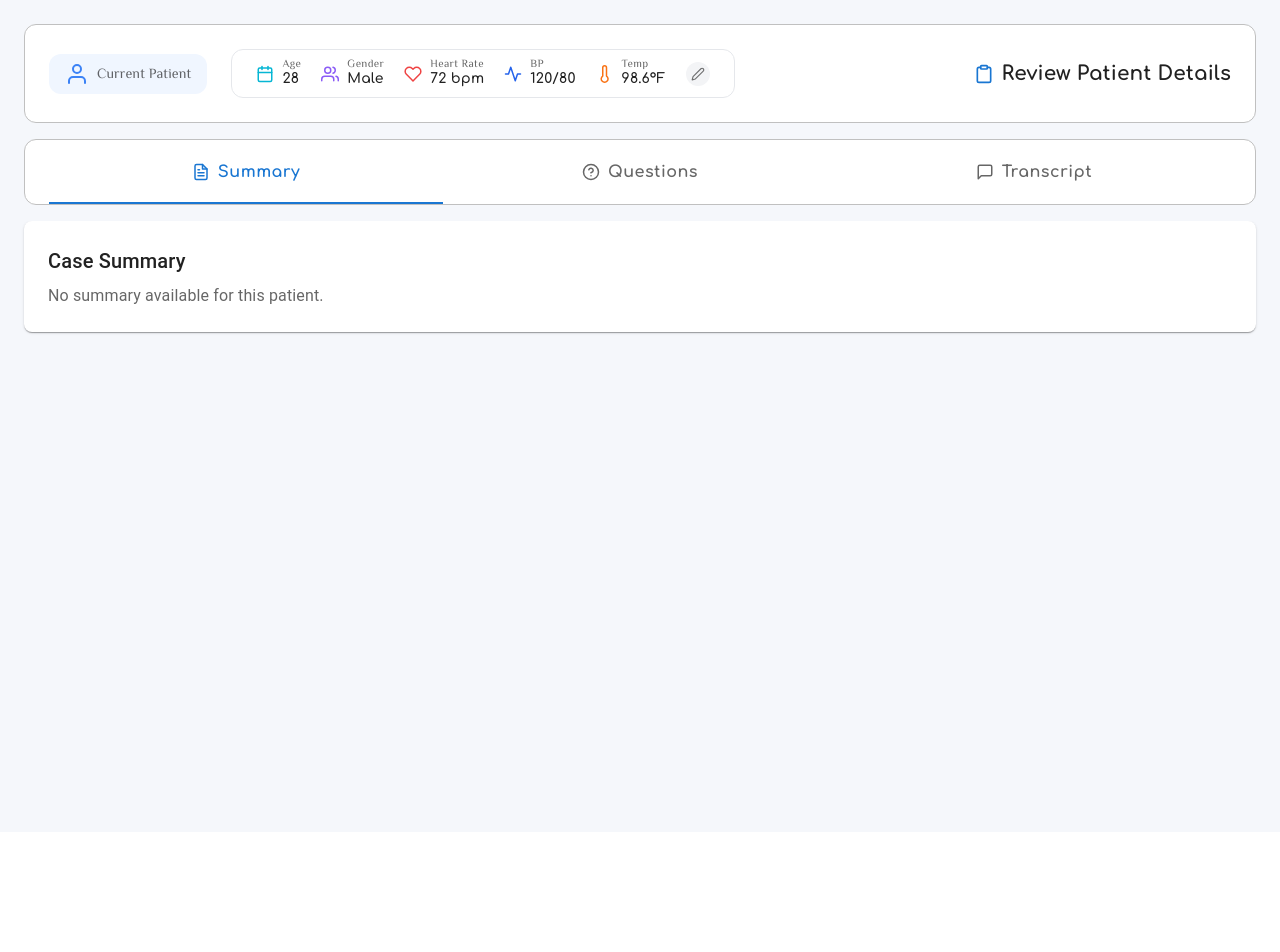
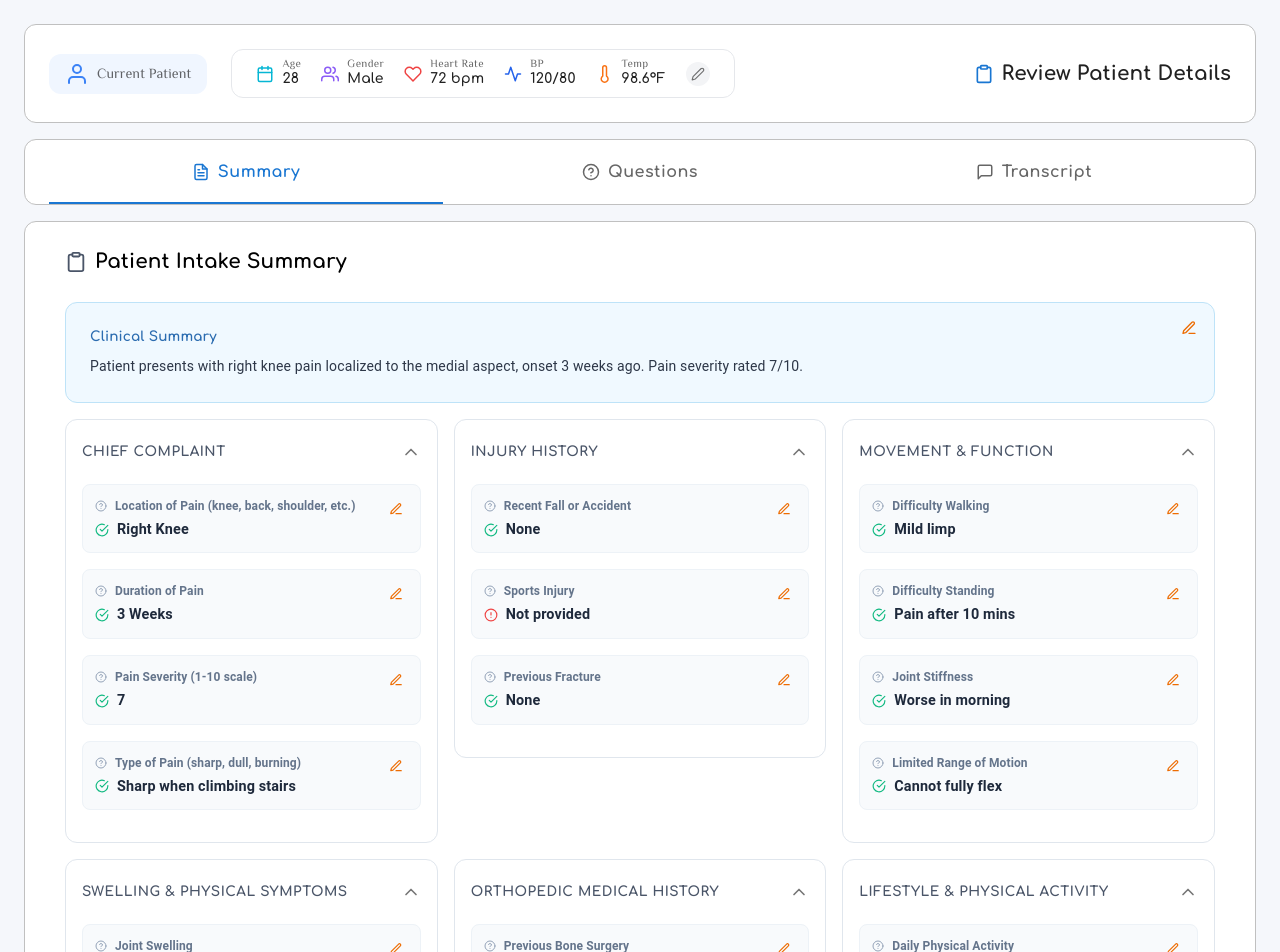
Before and after one commit to ragavanperarasu/Medical, a React (Vite) app in the folder frontend/: page /review in a window 1280 px wide. Shown: the top 952 px of the page. Before the commit the page ends 832 px from the top, so only its background shows below. Built offline with nearby package versions, Linux system fonts and the light colour scheme; no server answers.

Commit message:
modified:   frontend/src/components/SummaryTab.tsx

```diff
--- a/frontend/src/components/SummaryTab.tsx
+++ b/frontend/src/components/SummaryTab.tsx
@@ -1,12 +1,186 @@
-import { Typography, Paper, Box } from "@mui/material";
+import React, { useState } from "react";
+import {
+  Typography, Paper, Box, Grid, Stack, Divider, Button,
+  IconButton, Dialog, DialogTitle, DialogContent,
+  DialogActions, TextField, Accordion, AccordionSummary, AccordionDetails
+} from "@mui/material";
+import {
+  Edit3, Clipboard, ChevronDown, ArrowRight, HelpCircle, AlertCircle, CheckCircle
+} from "react-feather";
 
-const SummaryTab = ({ data }) => (
-  <Paper sx={{ p: 3, borderRadius: 2 }}>
-    <Typography variant="h6" gutterBottom>Case Summary</Typography>
-    <Typography variant="body1" color="text.secondary">
-      {data?.summary || "No summary available for this patient."}
-    </Typography>
-  </Paper>
-);
+const INITIAL_SECTIONS = [
+  {
+    id: "chief_complaint",
+    name: "Chief Complaint",
+    statements: [
+      { id: "c1", question: "Location of Pain (knee, back, shoulder, etc.)", answer: "Right Knee", status: true },
+      { id: "c2", question: "Duration of Pain", answer: "3 Weeks", status: true },
+      { id: "c3", question: "Pain Severity (1-10 scale)", answer: "7", status: true },
+      { id: "c4", question: "Type of Pain (sharp, dull, burning)", answer: "Sharp when climbing stairs", status: true }
+    ]
+  },
+  {
+    id: "injury_history",
+    name: "Injury History",
+    statements: [
+      { id: "i1", question: "Recent Fall or Accident", answer: "None", status: true },
+      { id: "i2", question: "Sports Injury", answer: "Not provided", status: false },
+      { id: "i3", question: "Previous Fracture", answer: "None", status: true }
+    ]
+  },
+  {
+    id: "movement_function",
+    name: "Movement & Function",
+    statements: [
+      { id: "mf1", question: "Difficulty Walking", answer: "Mild limp", status: true },
+      { id: "mf2", question: "Difficulty Standing", answer: "Pain after 10 mins", status: true },
+      { id: "mf3", question: "Joint Stiffness", answer: "Worse in morning", status: true },
+      { id: "mf4", question: "Limited Range of Motion", answer: "Cannot fully flex", status: true }
+    ]
+  },
+  {
+    id: "swelling_symptoms",
+    name: "Swelling & Physical Symptoms",
+    statements: [
+      { id: "s1", question: "Joint Swelling", answer: "Visible swelling", status: true },
+      { id: "s2", question: "Redness Around Joint", answer: "None", status: true },
+      { id: "s3", question: "Warmth Around Joint", answer: "Slightly warm", status: true }
+    ]
+  },
+  {
+    id: "medical_history",
+    name: "Orthopedic Medical History",
+    statements: [
+      { id: "mh1", question: "Previous Bone Surgery", answer: "None", status: true },
+      { id: "mh2", question: "Arthritis History", answer: "Family history only", status: true },
+      { id: "mh3", question: "Osteoporosis", answer: "None", status: true }
+    ]
+  },
+  {
+    id: "lifestyle_activity",
+    name: "Lifestyle & Physical Activity",
+    statements: [
+      { id: "l1", question: "Daily Physical Activity", answer: "Sedentary office job", status: true },
+      { id: "l2", question: "Heavy Lifting at Work", answer: "No", status: true },
+      { id: "l3", question: "Sports Participation", answer: "Weekend cycling", status: true }
+    ]
+  }
+];
+
+const SummaryTab = () => {
+  const [sections, setSections] = useState(INITIAL_SECTIONS);
+  const [summaryText, setSummaryText] = useState("Patient presents with right knee pain localized to the medial aspect, onset 3 weeks ago. Pain severity rated 7/10.");
+  const [editModal, setEditModal] = useState({ open: false, sectionId: null, stmtId: null, value: "", isSummary: false });
+
+  const cardStyle = { p: 3, borderRadius: "12px", border: "1px solid #e0e6ed", mb: 2, boxShadow: "none" };
+  const sectionTitleStyle = { fontWeight: "bold", color: "#4a5568", fontFamily: "Comfortaa", fontSize: "0.85rem" };
+
+  const handleOpenEdit = (sectionId, stmtId, currentValue, isSummary = false) => {
+    setEditModal({ open: true, sectionId, stmtId, value: currentValue, isSummary });
+  };
+
+  const handleSave = () => {
+    if (editModal.isSummary) {
+      setSummaryText(editModal.value);
+    } else {
+      const updatedSections = sections.map(sec => {
+        if (sec.id === editModal.sectionId) {
+          return {
+            ...sec,
+            statements: sec.statements.map(st =>
+              st.id === editModal.stmtId ? { ...st, answer: editModal.value, status: editModal.value.length > 0 } : st
+            )
+          };
+        }
+        return sec;
+      });
+      setSections(updatedSections);
+    }
+    setEditModal({ ...editModal, open: false });
+  };
+
+  return (
+    <Box sx={{ px: { xs: 2, md: 5 }, py: 3, bgcolor: "#fff", borderRadius: "12px", border: "1px solid #C0C0C0" }}>
+      {/* Header */}
+      <Stack direction="row" spacing={1} alignItems="center" sx={{ mb: 3 }}>
+        <Clipboard size={22} color="#4a5568" />
+        <Typography variant="h6" sx={{ fontWeight: 800, fontFamily: "Comfortaa" }}>Patient Intake Summary</Typography>
+      </Stack>
+
+      {/* Static Summary Section */}
+      <Paper sx={{ ...cardStyle, border: "1px solid #bee3f8", bgcolor: "#f0f9ff", position: 'relative' }}>
+        <Typography sx={{ ...sectionTitleStyle, color: "#2b6cb0" }}>Clinical Summary</Typography>
+        <Typography variant="body2" sx={{ color: "#2d3748", mt: 1, lineHeight: 1.6, pr: 4 }}>
+          {summaryText}
+        </Typography>
+        <IconButton size="small" sx={{ position: 'absolute', top: 12, right: 12 }} onClick={() => handleOpenEdit(null, null, summaryText, true)}>
+          <Edit3 size={16} color="#ed6c02" />
+        </IconButton>
+      </Paper>
+
+      {/* 2-Column Grid for Questions */}
+      <Grid container spacing={2}>
+        {sections.map((section) => (
+          <Grid size={{ xs: 12, md: 4 }} key={section.id}>
+            <Accordion defaultExpanded sx={{ boxShadow: 'none', border: '1px solid #e0e6ed', borderRadius: '12px !important', '&:before': { display: 'none' } }}>
+              <AccordionSummary expandIcon={<ChevronDown size={20}/>}>
+                <Typography sx={{ ...sectionTitleStyle, textTransform: 'uppercase', letterSpacing: 0.5 }}>{section.name}</Typography>
+              </AccordionSummary>
+              <AccordionDetails sx={{ pt: 0 }}>
+                {section.statements.map((stmt) => (
+                  <Box key={stmt.id} sx={{ mb: 2, p: 1.5, borderRadius: '8px', bgcolor: '#f8fafc', border: '1px solid #edf2f7' }}>
+                    <Stack direction="row" justifyContent="space-between" alignItems="flex-start">
+                      <Stack spacing={0.5} sx={{ width: '90%' }}>
+                        <Stack direction="row" spacing={1} alignItems="center">
+                          <HelpCircle size={12} color="#94a3b8" />
+                          <Typography sx={{ fontSize: '0.75rem', color: '#64748b', fontWeight: 600 }}>{stmt.question}</Typography>
+                        </Stack>
+                        <Stack direction="row" spacing={1} alignItems="center">
+                          {stmt.status ? <CheckCircle size={14} color="#10b981" /> : <AlertCircle size={14} color="#ef4444" />}
+                          <Typography sx={{ fontSize: '0.9rem', color: '#1e293b', fontWeight: 700 }}>{stmt.answer}</Typography>
+                        </Stack>
+                      </Stack>
+                      <IconButton size="small" onClick={() => handleOpenEdit(section.id, stmt.id, stmt.answer)}>
+                        <Edit3 size={14} color="#ed6c02" />
+                      </IconButton>
+                    </Stack>
+                  </Box>
+                ))}
+              </AccordionDetails>
+            </Accordion>
+          </Grid>
+        ))}
+      </Grid>
+
+      {/* Footer */}
+      <Box sx={{ display: 'flex', justifyContent: 'flex-end', mt: 4 }}>
+        <Button variant="contained" endIcon={<ArrowRight size={18} />} sx={{ bgcolor: "#10b981", borderRadius: "8px", px: 4, py: 1.2, fontWeight: "bold", textTransform: 'none', "&:hover": { bgcolor: "#059669" } }}>
+          Submit to Doctor
+        </Button>
+      </Box>
+
+      {/* Reusable Edit Dialog */}
+      <Dialog open={editModal.open} onClose={() => setEditModal({ ...editModal, open: false })} fullWidth maxWidth="sm">
+        <DialogTitle sx={{ fontFamily: 'Comfortaa', fontWeight: 'bold' }}>Edit Information</DialogTitle>
+        <DialogContent dividers>
+          <TextField
+            fullWidth
+            multiline
+            rows={3}
+            variant="outlined"
+            label="Response"
+            value={editModal.value}
+            onChange={(e) => setEditModal({ ...editModal, value: e.target.value })}
+            sx={{ mt: 1 }}
+          />
+        </DialogContent>
+        <DialogActions sx={{ p: 2 }}>
+          <Button onClick={() => setEditModal({ ...editModal, open: false })} color="inherit">Cancel</Button>
+          <Button onClick={handleSave} variant="contained" sx={{ bgcolor: '#ed6c02', '&:hover': { bgcolor: '#c05602' } }}>Update</Button>
+        </DialogActions>
+      </Dialog>
+    </Box>
+  );
+};
 
 export default SummaryTab;
```
